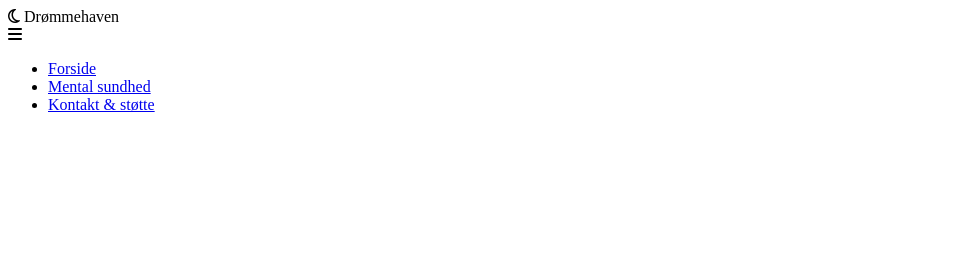
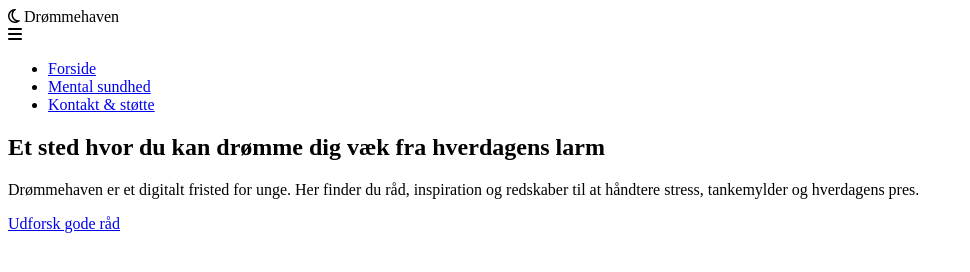
Before and after one commit to Xeniaahr/dr-mmehaven, a plain HTML site: page index.html in a window 1280 px wide. Shown: the whole page, without its empty margins (0-970 px from the left). Drawn offline with Linux system fonts and the light colour scheme.

Commit message:
Add files via upload
tekst på forsiden tilføjet samt CTA knap.

```diff
--- a/index.html
+++ b/index.html
@@ -36,8 +36,18 @@
                 <!-- href - angiver stien til den side, man bliver sendt over på, når man klikker-->
             </ul>
         </nav>
+    </header>
 
-    </header>
+     <main>
+        <!-- Intro sektion -->
+        <section class="tekst-img">
+            <div class="tekst-indhold">
+                <h1>Et sted hvor du kan drømme dig væk fra hverdagens larm</h1> <!--sidens hovedoverskrift-->
+                <p>Drømmehaven er et digitalt fristed for unge. Her finder du råd, inspiration og redskaber til at håndtere stress, tankemylder og hverdagens pres.</p>
+                <!--p = almindelig tekstafsnit-->
+                <a href="mental-sundhed.html" class="cta-knap">Udforsk gode råd</a>
+                <!--link der leder brugeren videre til undersiden mental sundhed-->
+            </div>
 
 </body>
 </html>
```
